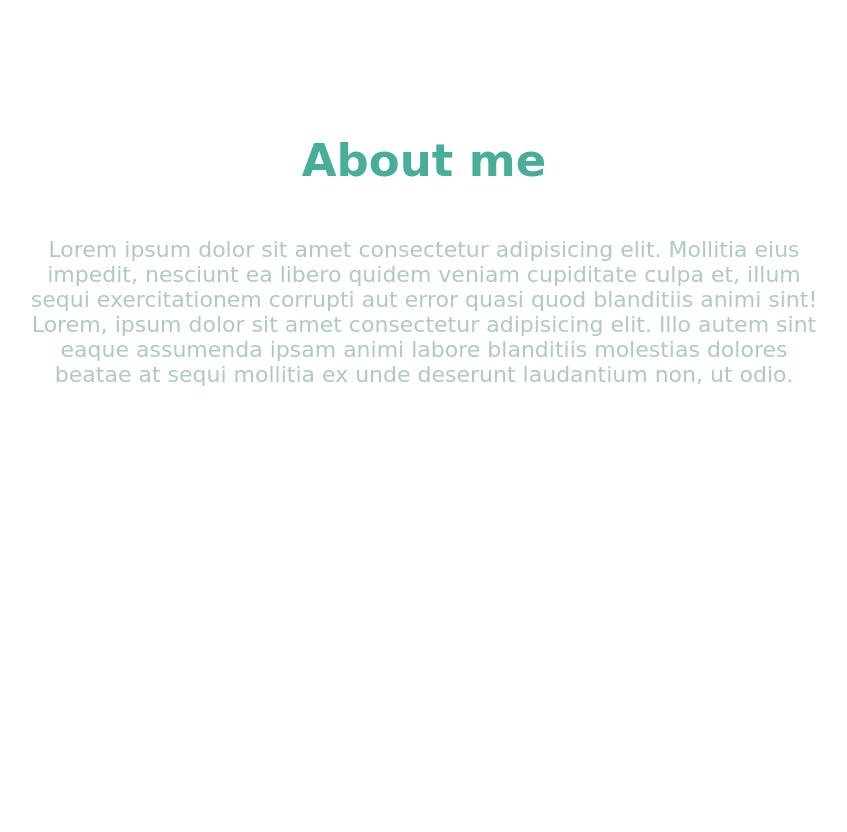
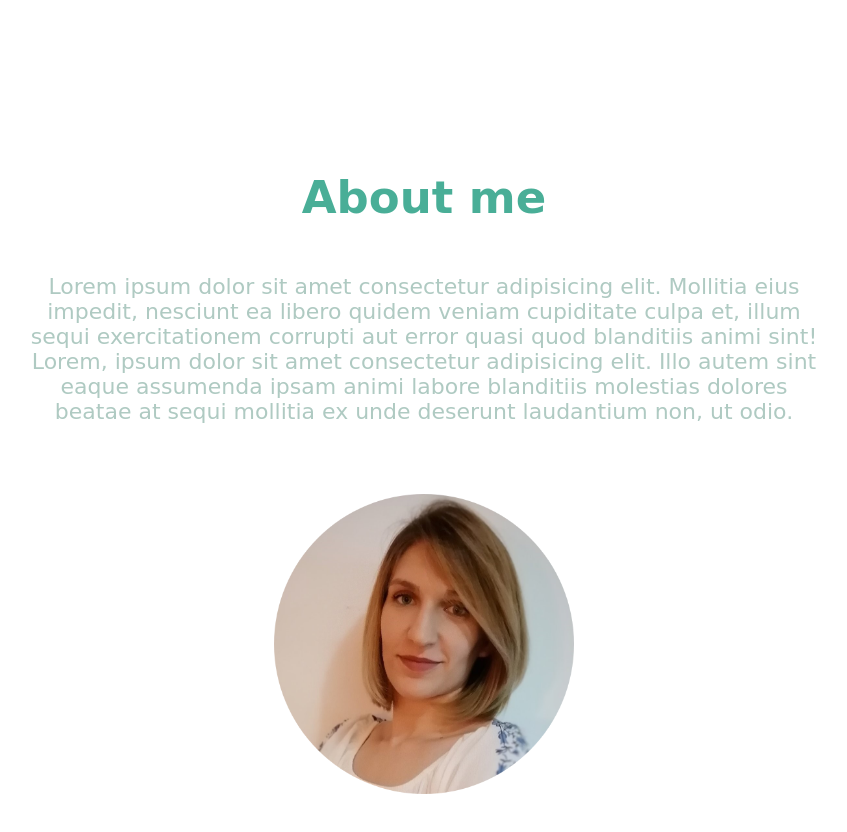
Before and after one commit to KoracIsidora/Isidora-Korac, a plain HTML site: page index.html in a window 1280 px wide. Shown: the part 760-1592 px from the top of the page, without its empty margins (216-1063 px from the left). Before the commit the page ends 1297 px from the top, so only its background shows below. Drawn offline with Linux system fonts and the light colour scheme; a web font is replaced by a local one.

Commit message:
Added portfolio image

```diff
--- a/index.html
+++ b/index.html
@@ -58,6 +58,11 @@
         dolores beatae at sequi mollitia ex unde deserunt laudantium non, ut
         odio.
       </p>
+      <img
+        class="portfolio-img"
+        src="./images/portfolio-img.png"
+        alt="portfolio-image"
+      />
     </section>
   </body>
 </html>
--- a/style.css
+++ b/style.css
@@ -54,10 +54,14 @@ nav {
   background-color: #fff;
   padding-top: 150px;
   padding-bottom: 150px;
+  display: flex;
+  flex-direction: column;
+  justify-content: center;
+  align-items: center;
 }
 
 .main-heading {
-  margin: 0 auto 50px;
+  margin-bottom: 50px;
   max-width: 400px;
   text-align: center;
   font-size: 45px;
@@ -65,9 +69,16 @@ nav {
 }
 
 .main-text {
-  margin: 0 auto;
+  margin-top: 0;
+  margin-bottom: 70px;
   max-width: 800px;
   text-align: center;
   font-size: 22px;
   color: #afcac2;
 }
+
+.portfolio-img {
+  width: 300px;
+  height: 300px;
+  margin: 0 auto;
+}
```
Also changed, not shown: images/portfolio-img.png (added).
